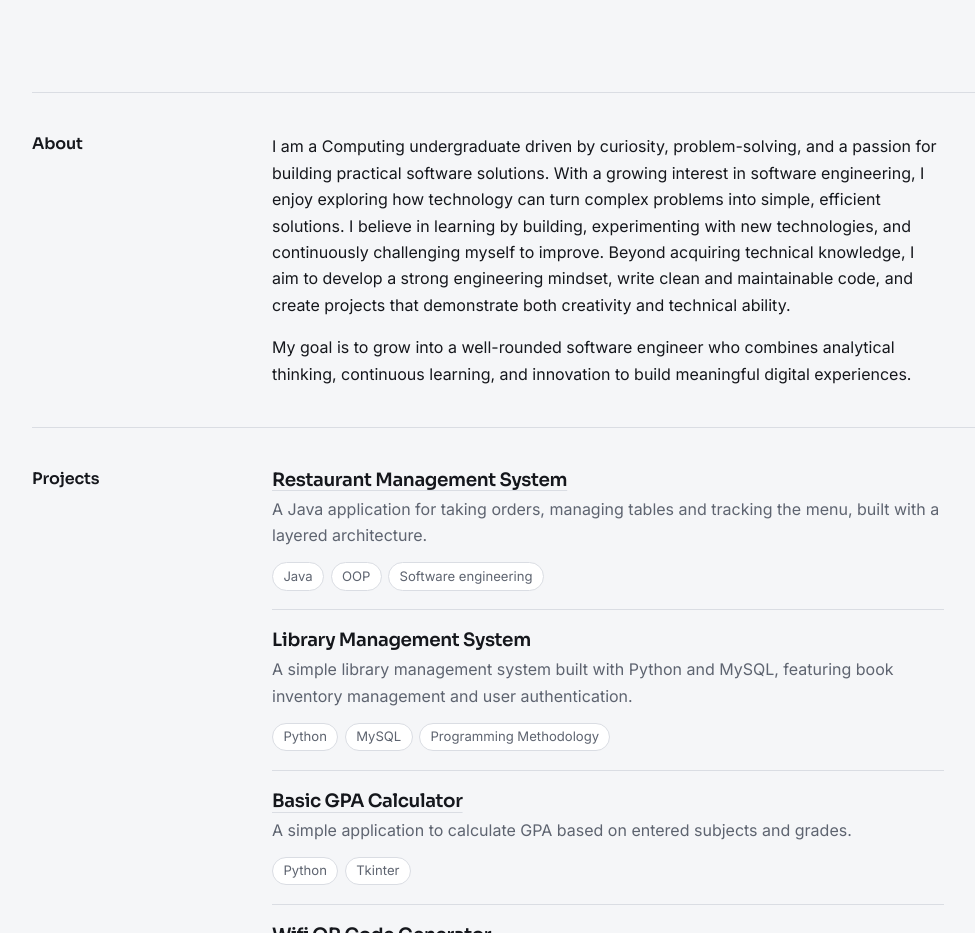
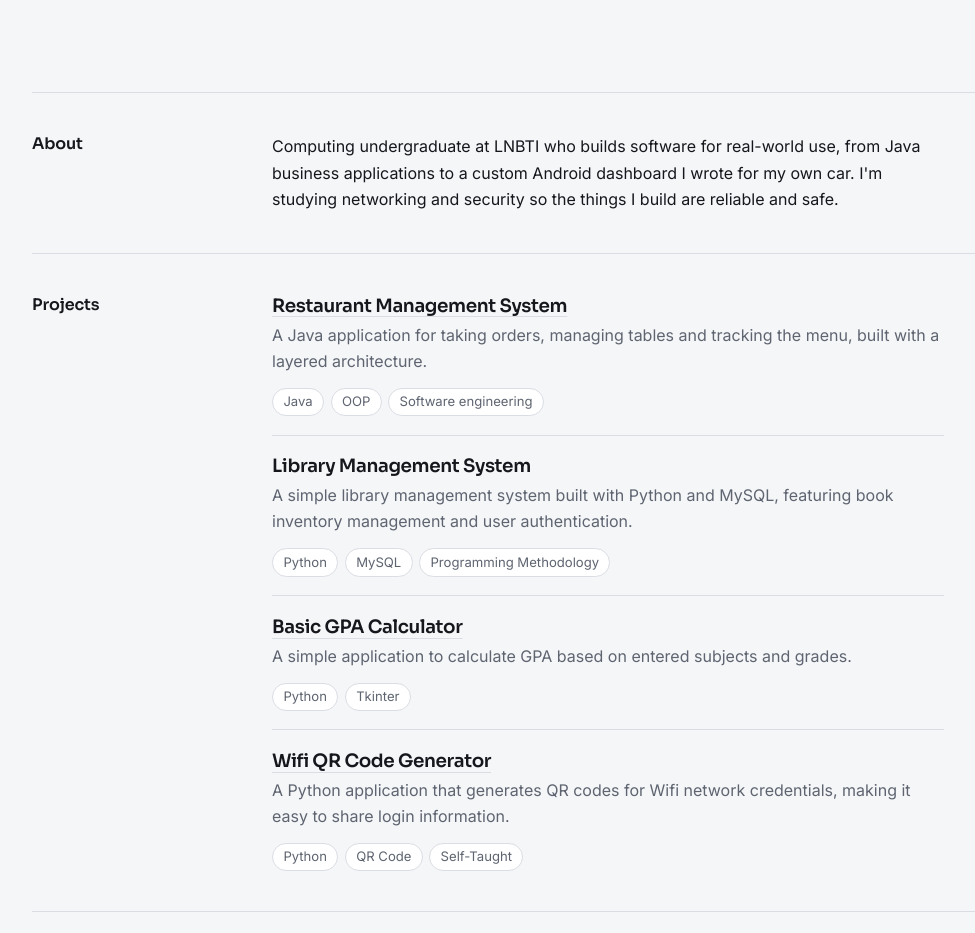
Before and after one commit to movindujayasinghe/portfolio, a plain HTML site: page index.html in a window 1280 px wide. Shown: the part 823-1756 px from the top of the page, without its empty margins (112-1087 px from the left). Drawn offline with Linux system fonts and the light colour scheme.

Commit message:
Revise About section in index.html
Updated personal description to focus on practical software development and current studies.

```diff
--- a/index.html
+++ b/index.html
@@ -29,14 +29,7 @@
     <section>
       <h2>About</h2>
       <div class="content">
-        <p>I am a Computing undergraduate driven by curiosity, problem-solving, and a passion for building practical
-          software solutions. With a growing interest in software engineering, I enjoy exploring how technology can turn
-          complex problems into simple, efficient solutions. I believe in learning by building, experimenting with new
-          technologies, and continuously challenging myself to improve. Beyond acquiring technical knowledge, I aim to
-          develop a strong engineering mindset, write clean and maintainable code, and create projects that demonstrate
-          both creativity and technical ability.</p>
-        <p>My goal is to grow into a well-rounded software engineer who combines analytical thinking, continuous
-          learning, and innovation to build meaningful digital experiences.</p>
+        <p>Computing undergraduate at LNBTI who builds software for real-world use, from Java business applications to a custom Android dashboard I wrote for my own car. I'm studying networking and security so the things I build are reliable and safe.</p>
       </div>
     </section>
 
```
